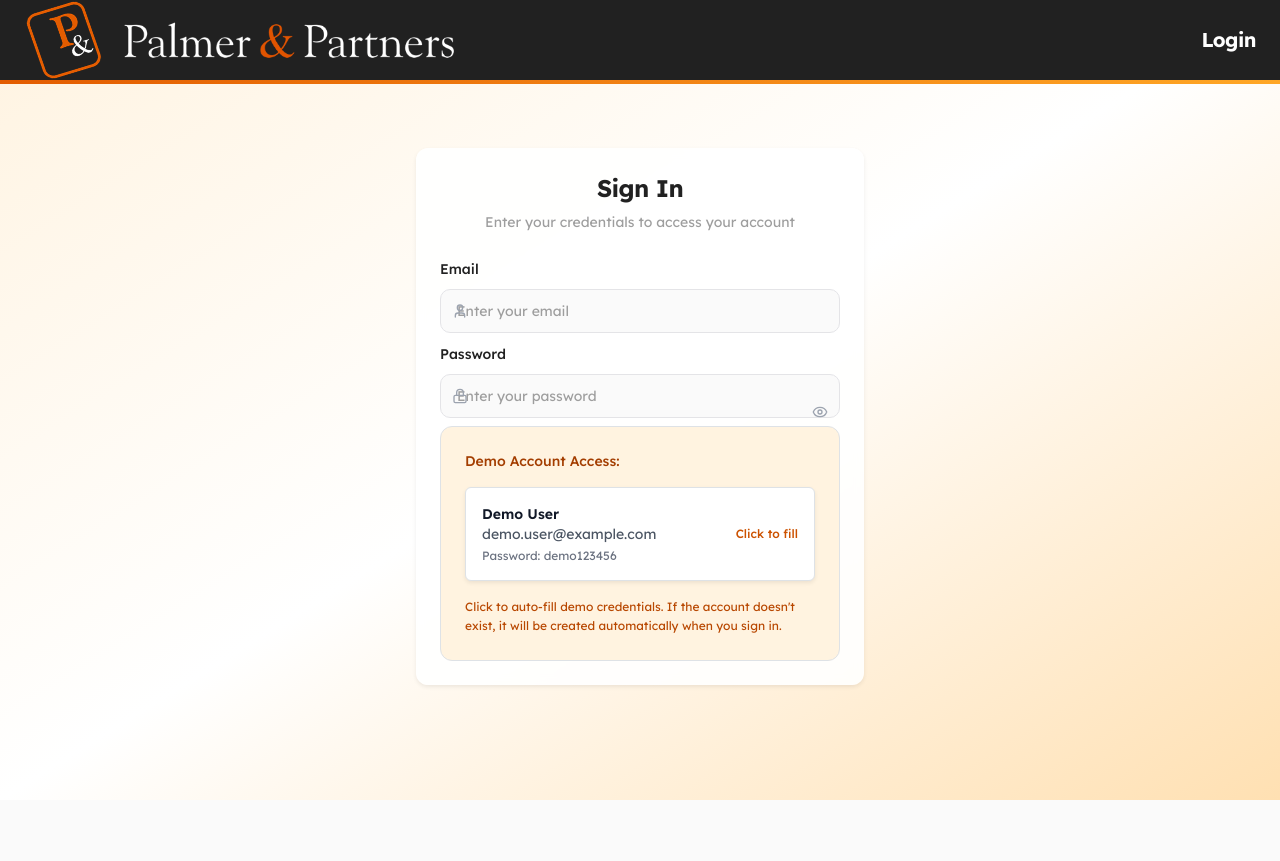
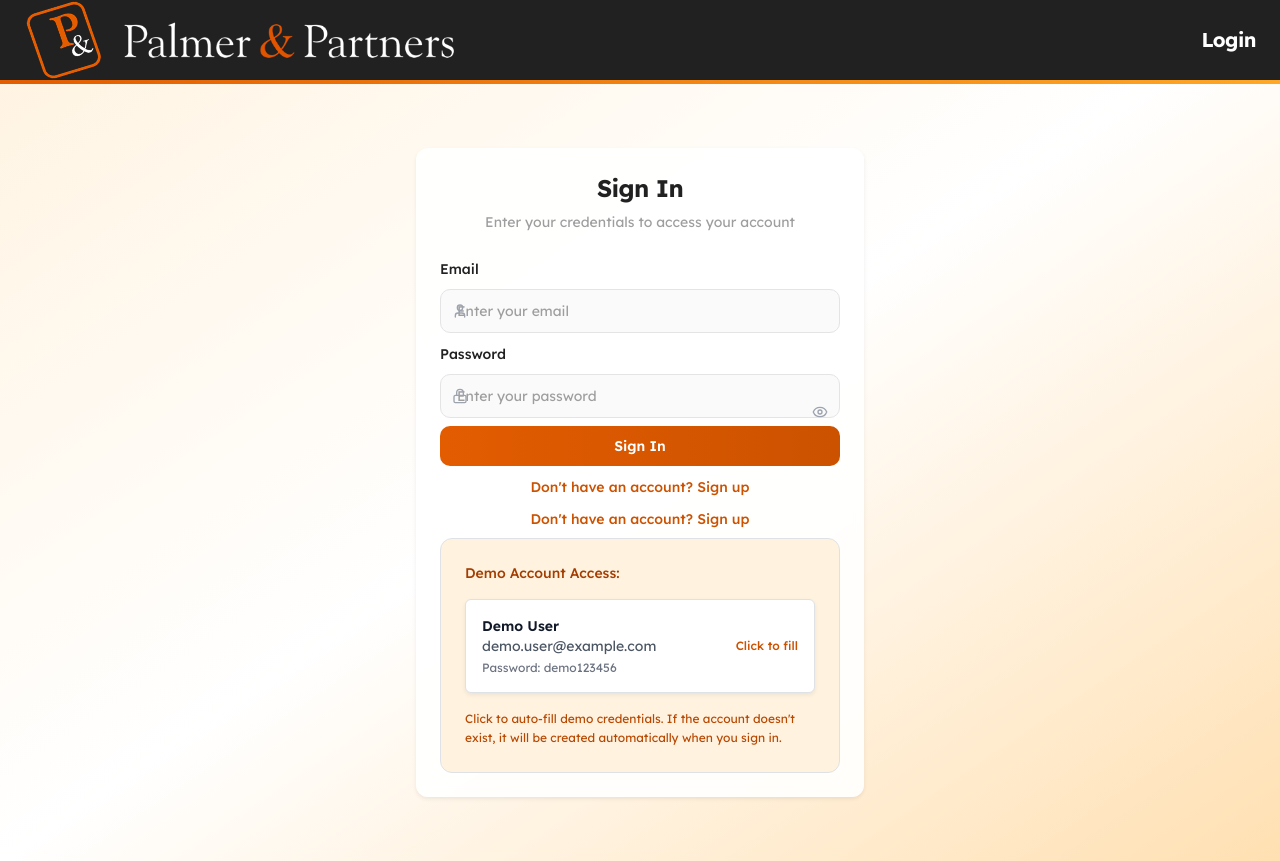
Before and after one commit to calvinwarwick/palmer-partners-forms, a React (Vite) app: page /login in a window 1280 px wide. Before the commit the page ends 800 px from the top, so only its background shows below. Built offline with nearby package versions, Linux system fonts and the light colour scheme.

Commit message:
Fix: Add submit button to login form
Added a submit button to the login form in `src/components/LoginForm.tsx` to enable login functionality.

```diff
--- a/src/components/auth/AuthFormFields.tsx
+++ b/src/components/auth/AuthFormFields.tsx
@@ -1,6 +1,7 @@
 
 import { Input } from "@/components/ui/input";
 import { Label } from "@/components/ui/label";
+import { Button } from "@/components/ui/button";
 import { Eye, EyeOff, Lock, User } from "lucide-react";
 
 interface AuthFormFieldsProps {
@@ -15,6 +16,8 @@ interface AuthFormFieldsProps {
   setFirstName: (name: string) => void;
   lastName: string;
   setLastName: (name: string) => void;
+  isLoading?: boolean;
+  onSubmit: (e: React.FormEvent) => void;
 }
 
 const AuthFormFields = ({
@@ -29,9 +32,11 @@ const AuthFormFields = ({
   setFirstName,
   lastName,
   setLastName,
+  isLoading = false,
+  onSubmit,
 }: AuthFormFieldsProps) => {
   return (
-    <>
+    <form onSubmit={onSubmit} className="space-y-4">
       {!isLogin && (
         <div className="grid grid-cols-2 gap-4">
           <div className="space-y-2">
@@ -97,7 +102,25 @@ const AuthFormFields = ({
           </button>
         </div>
       </div>
-    </>
+
+      <Button
+        type="submit"
+        className="w-full bg-gradient-to-r from-orange-500 to-orange-600 hover:from-orange-600 hover:to-orange-700 text-white font-semibold"
+        disabled={isLoading}
+      >
+        {isLoading ? (isLogin ? "Signing in..." : "Creating account...") : (isLogin ? "Sign In" : "Sign Up")}
+      </Button>
+
+      <div className="mt-4 text-center">
+        <button
+          type="button"
+          onClick={() => window.location.reload()} // This will be handled by the parent component
+          className="text-sm text-orange-600 hover:text-orange-700 font-medium"
+        >
+          {isLogin ? "Don't have an account? Sign up" : "Already have an account? Sign in"}
+        </button>
+      </div>
+    </form>
   );
 };
 
--- a/src/pages/Login.tsx
+++ b/src/pages/Login.tsx
@@ -7,6 +7,10 @@ import ApplicationHeader from "@/components/shared/ApplicationHeader";
 
 const Login = () => {
   const authForm = useAuthForm({});
+
+  const handleToggleMode = () => {
+    authForm.setIsLogin(!authForm.isLogin);
+  };
 
   return (
     <div className="min-h-screen bg-gradient-to-br from-orange-50 via-white to-orange-100 font-lexend">
@@ -26,8 +30,22 @@ const Login = () => {
             </CardDescription>
           </CardHeader>
           <CardContent className="space-y-4">
-            <AuthFormFields {...authForm} />
-            <DemoCredentials onFillCredentials={authForm.fillDemoCredentials} />
+            <AuthFormFields
+              {...authForm}
+              onSubmit={authForm.handleSubmit}
+            />
+            <div className="mt-4 text-center">
+              <button
+                type="button"
+                onClick={handleToggleMode}
+                className="text-sm text-orange-600 hover:text-orange-700 font-medium"
+              >
+                {authForm.isLogin ? "Don't have an account? Sign up" : "Already have an account? Sign in"}
+              </button>
+            </div>
+            {authForm.isLogin && (
+              <DemoCredentials onFillCredentials={authForm.fillDemoCredentials} />
+            )}
           </CardContent>
         </Card>
       </div>
```
